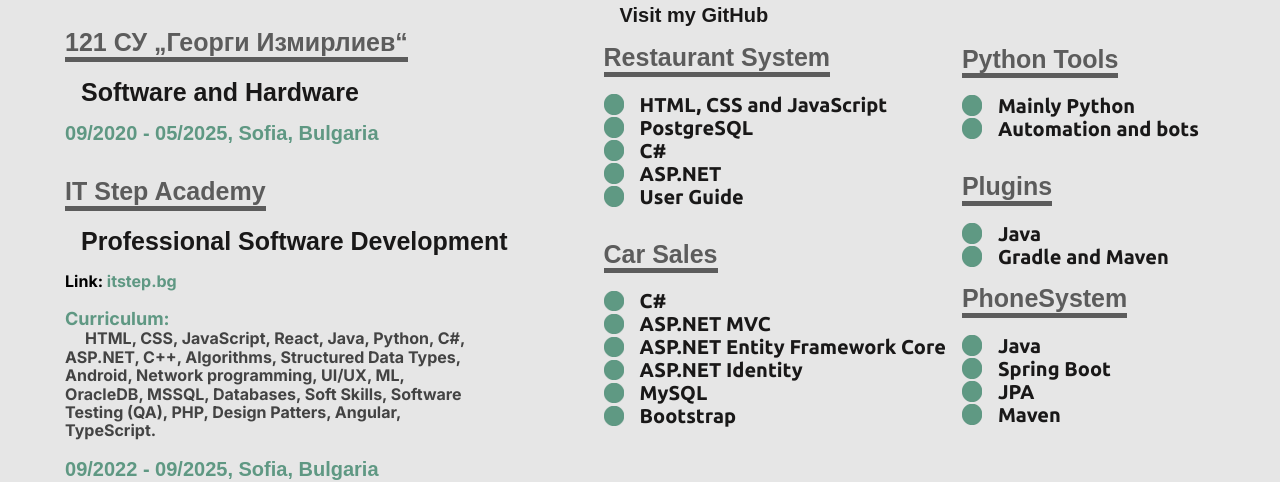
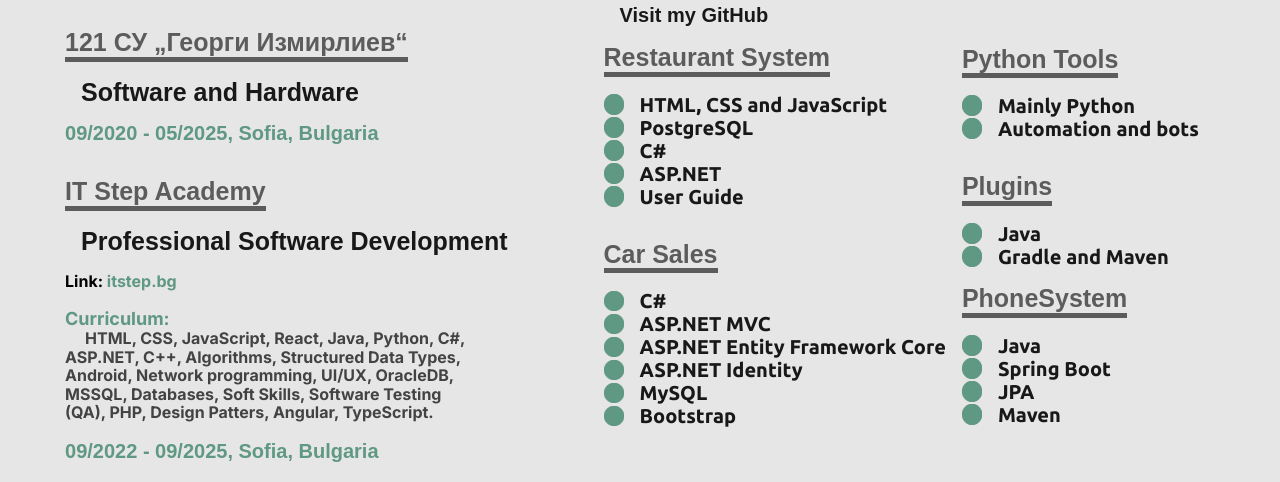
Before and after one commit to KristiyanDinev/CV, a plain HTML site: page html/index.html in a window 1280 px wide. Shown: the part 492-974 px from the top of the page. Drawn offline with Linux system fonts and the light colour scheme.

Commit message:
Updated CV.

```diff
--- a/html/index.html
+++ b/html/index.html
@@ -81,7 +81,7 @@
                     <span class="itstep-curriculum-head">Curriculum:</span>
                     <br>
                     <span class="itstep-curriculum-item">HTML, CSS, JavaScript, React, Java, Python, C#, ASP.NET, C++,
-                      Algorithms, Structured Data Types, Android, Network programming, UI/UX, ML, OracleDB, MSSQL, Databases,
+                      Algorithms, Structured Data Types, Android, Network programming, UI/UX, OracleDB, MSSQL, Databases,
                       Soft Skills, Software Testing (QA), PHP, Design Patters, Angular, TypeScript.</span>
                   </div>
                   <br>
```
Also changed, not shown: 1 other file.
